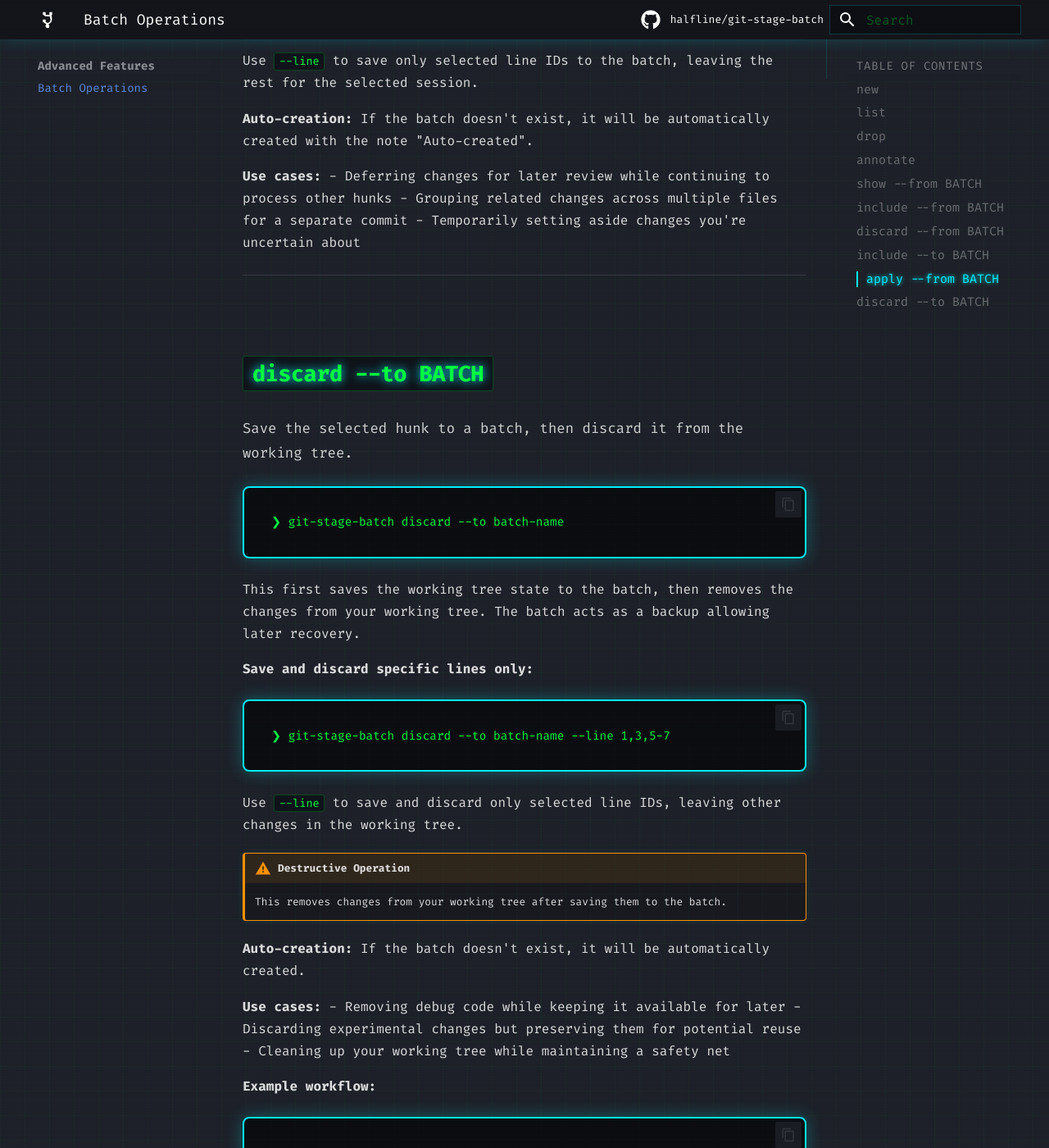
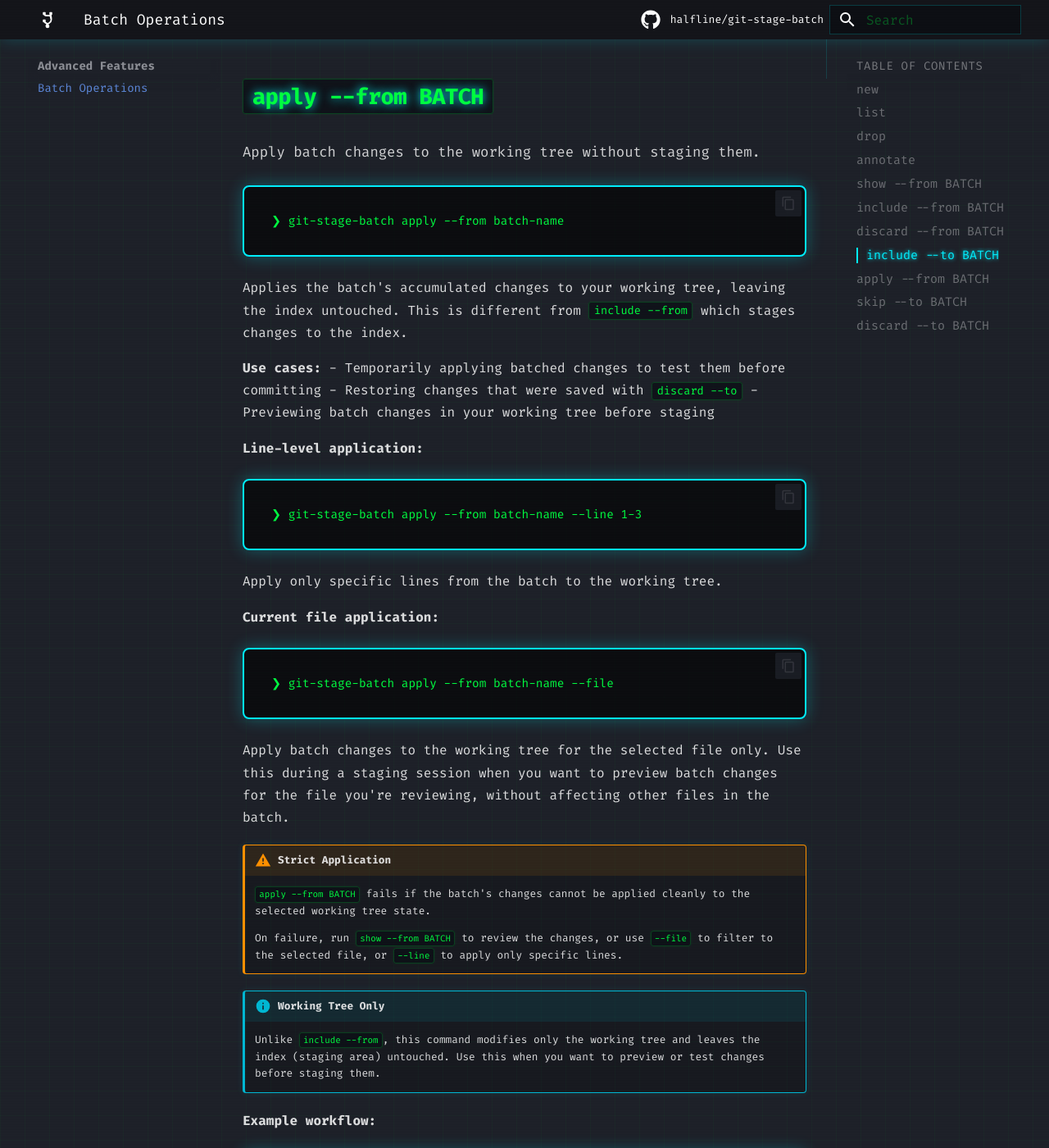
Before and after one commit to halfline/git-stage-batch, an MkDocs documentation site: the page built from docs/batches.md, in a window 1280 px wide and 1400 px high, scrolled down 6147 px. Shown: the whole window at 82% size. Built offline with MkDocs 1.6.1 and Material for MkDocs 9.7.7, drawn with Linux system fonts in a browser that asks for light colours; comment, search, counter and statistics services are not loaded; some of the changed text lies outside the part shown.

Commit message:
docs: Document --file flag in website docs
The website documentation (docs/commands.md) describes batch
operations but does not mention the --file flag. Like the man page
gap, the file-scoped mode feature is undocumented for web readers.

Users browsing the website documentation cannot discover that --file
exists as a way to filter batch operations to the selected file. The
Advanced Features section explains batch operations without
mentioning file-level filtering.

This commit addresses the gap by updating docs/commands.md batch
command sections. Each command gains --file flag documentation with
examples showing selected-file filtering during staging sessions. The
updates include use-case guidance explaining when file filtering is
useful, with concrete examples of selective batch application during
staging workflows.

````diff
--- a/docs/batches.md
+++ b/docs/batches.md
@@ -85,12 +85,12 @@ Show the accumulated changes stored in a batch.
 
 Displays the diff representing all changes accumulated in the batch, showing what would be staged or discarded if you operate on the batch.
 
-**Filter to specific lines:**
+**Line-level filtering:**
 ```
 ❯ git-stage-batch show --from batch-name --line 1,3,5-7
 ```
 
-Use `--line` to display only specific line IDs from the batch.
+Filter the display to show only specific line IDs from the batch.
 
 ---
 
@@ -104,19 +104,27 @@ Stage the changes from a batch to the index.
 
 Applies the batch's accumulated changes to the index, staging them for commit.
 
-**Stage specific lines only:**
+**Line-level staging:**
 ```
-❯ git-stage-batch include --from batch-name --line 1,3,5-7
+❯ git-stage-batch include --from batch-name --line 1-5
 ```
 
-Use `--line` to stage only selected line IDs from the batch, leaving others untouched.
+Stage only specific lines from the batch, allowing partial application of batch changes.
+
+**Current file staging:**
+```
+❯ git-stage-batch include --from batch-name --file
+```
+
+Stage changes from the batch for the selected file only. Use this during a staging session when you want to pull in batch changes for the file you're reviewing, without affecting other files in the batch.
 
 !!! warning "Strict Application"
     `include --from BATCH` fails if the batch's changes cannot be applied cleanly
     to the selected repository state. This happens when the code has diverged from the
     baseline when the batch was created.
 
-    On failure, run `show --from BATCH` to review the changes.
+    On failure, run `show --from BATCH` to review the changes, or use `--line` or
+    `--file` to apply only compatible parts.
 
 ---
 
@@ -130,19 +138,27 @@ Remove batch changes from the working tree.
 
 Removes the batch's changes from your working tree by applying the reverse of the batch's diff.
 
-**Discard specific lines only:**
+**Line-level discarding:**
 ```
-❯ git-stage-batch discard --from batch-name --line 1,3,5-7
+❯ git-stage-batch discard --from batch-name --line 2,4
 ```
 
-Use `--line` to discard only selected line IDs from the batch, leaving others in the working tree.
+Discard only specific lines from the batch, allowing surgical removal of batch changes.
+
+**Current file discarding:**
+```
+❯ git-stage-batch discard --from batch-name --file
+```
+
+Remove batch changes from the working tree for the selected file only. Use this during a staging session when you want to discard batch changes for the file you're reviewing, without affecting other files in the batch.
 
 !!! warning "Destructive Operation"
     This permanently removes changes from your working tree.
 
 !!! warning "Strict Reversal"
     `discard --from BATCH` fails if the batch's changes cannot be reversed cleanly.
-    The batch itself persists - only the working tree is modified.
+    The batch itself persists - only the working tree is modified. Use `--file` to
+    filter to the selected file, or `--line` to discard only specific lines.
 
 ---
 
@@ -170,10 +186,65 @@ If the batch doesn't exist, it will be automatically created with the note "Auto
 
 Apply batch changes to the working tree without staging them.
 
+```
+❯ git-stage-batch apply --from batch-name
+```
+
+Applies the batch's accumulated changes to your working tree, leaving the index untouched. This is different from `include --from` which stages changes to the index.
+
+**Use cases:**
+- Temporarily applying batched changes to test them before committing
+- Restoring changes that were saved with `discard --to`
+- Previewing batch changes in your working tree before staging
+
+**Line-level application:**
+```
+❯ git-stage-batch apply --from batch-name --line 1-3
+```
+
+Apply only specific lines from the batch to the working tree.
+
+**Current file application:**
+```
+❯ git-stage-batch apply --from batch-name --file
+```
+
+Apply batch changes to the working tree for the selected file only. Use this during a staging session when you want to preview batch changes for the file you're reviewing, without affecting other files in the batch.
+
+!!! warning "Strict Application"
+    `apply --from BATCH` fails if the batch's changes cannot be applied cleanly
+    to the selected working tree state.
+
+    On failure, run `show --from BATCH` to review the changes, or use `--file` to
+    filter to the selected file, or `--line` to apply only specific lines.
+
+!!! info "Working Tree Only"
+    Unlike `include --from`, this command modifies only the working tree and leaves
+    the index (staging area) untouched. Use this when you want to preview or test
+    changes before staging them.
+
+**Example workflow:**
+```bash
+# Save debugging changes to a batch
+❯ git-stage-batch discard --to debug
+
+# Later, temporarily restore them to test
+❯ git-stage-batch apply --from debug
+
+# Test the code with debug output...
+
+# Remove them again when done
+❯ git restore .
+```
+
+---
+
+## `skip --to BATCH`
+
 Save the selected hunk to a batch instead of just skipping it.
 
 ```
-❯ git-stage-batch include --to batch-name
+❯ git-stage-batch skip --to batch-name
 ```
 
 This saves the selected working tree state of the file to the batch, then marks the hunk as skipped so you can continue processing other hunks.
@@ -192,6 +263,20 @@ If the batch doesn't exist, it will be automatically created with the note "Auto
 - Deferring changes for later review while continuing to process other hunks
 - Grouping related changes across multiple files for a separate commit
 - Temporarily setting aside changes you're uncertain about
+
+**Line-level saving:**
+```
+❯ git-stage-batch skip --to batch-name --line 1,3
+```
+
+Save only specific lines to the batch, allowing fine-grained accumulation of changes.
+
+**File-level saving:**
+```
+❯ git-stage-batch skip --to batch-name --file
+```
+
+Save the entire selected file to the batch instead of just the selected hunk. Useful when you want to defer an entire file's changes as a unit.
 
 ---
 
@@ -223,12 +308,29 @@ If the batch doesn't exist, it will be automatically created.
 - Discarding experimental changes but preserving them for potential reuse
 - Cleaning up your working tree while maintaining a safety net
 
+**Line-level saving and discarding:**
+```
+❯ git-stage-batch discard --to batch-name --line 2,4-6
+```
+
+Save and discard only specific lines, preserving other changes in your working tree.
+
+**File-level saving and discarding:**
+```
+❯ git-stage-batch discard --to batch-name --file
+```
+
+Save the entire selected file to the batch, then discard the entire file from the working tree. Useful when you want to completely remove a file while preserving it for potential recovery.
+
 **Example workflow:**
 ```bash
 # Accidentally included debug logging in your changes
 ❯ git-stage-batch start
 ❯ git-stage-batch discard --to debug-logging
 
+# Or save only the debug print statements (lines 5-7)
+❯ git-stage-batch discard --to debug-logging --line 5-7
+
 # Later, if you need the debug code back:
 ❯ git-stage-batch include --from debug-logging
 ```
````
